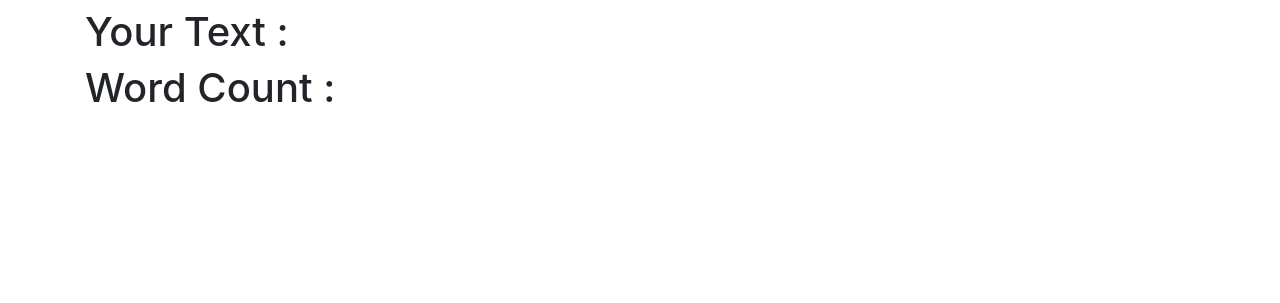
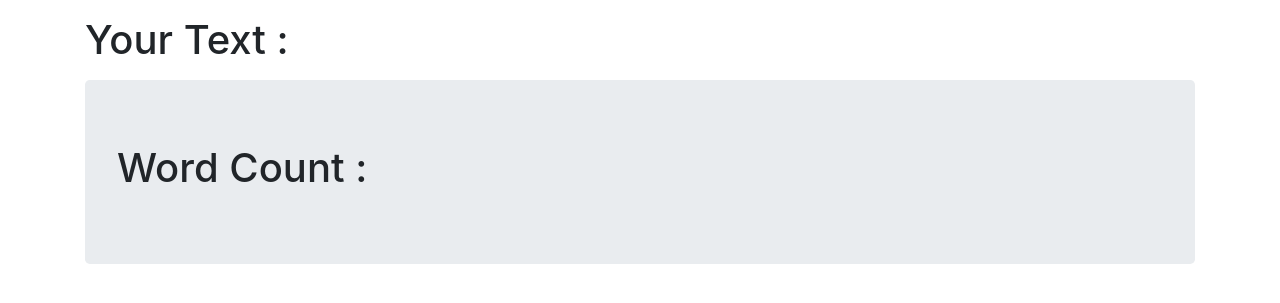
Before and after one commit to ahad-emu/Word-Counter, a Django app: template WordCounterApp/templates/counter.html in a window 1280 px wide. Shown: the part 154-457 px from the top of the page. Run offline with Django 3.2, Linux system fonts and the light colour scheme; the template is opened without the code that fills it, so the values that code supplies are empty; some libraries are stand-ins or nearby versions.

Commit message:
counter page polish

```diff
--- a/WordCounterApp/templates/counter.html
+++ b/WordCounterApp/templates/counter.html
@@ -11,11 +11,13 @@
     <h1>There are {{ wordlength }} word in your text</h1>
   {% endif %}
 
-  <h1>Your Text : </h1>
+  <h1 class="mt-3">Your Text : </h1>
   {{ fulltext }}
-  <h1>Word Count :</h1>
-  {% for word, countvalue in wordDictionaries.items %}
-    {{word}} -> {{countvalue}} <br>
-  {% endfor %}
+  <div class="jumbotron mt-3">
+    <h1 class="">Word Count :</h1>
+    {% for word, countvalue in wordDictionaries.items %}
+      {{word}} -> {{countvalue}} <br>
+    {% endfor %}
+  </div>
 </div>
 {% endblock %}
```
Also changed, not shown: db.sqlite3.
